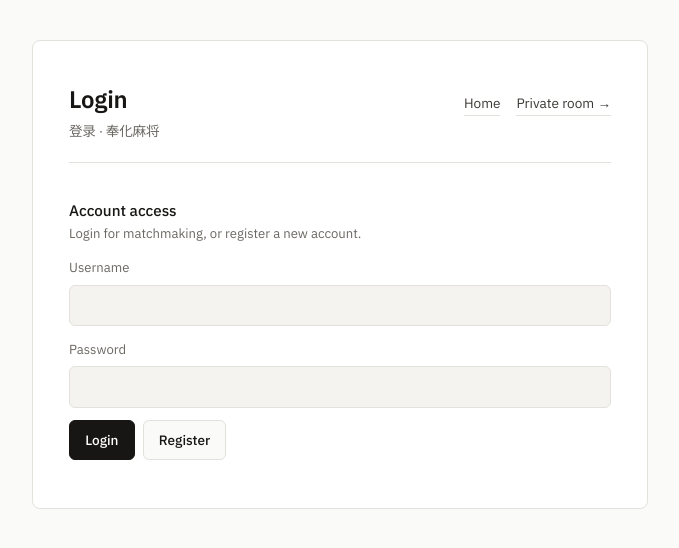
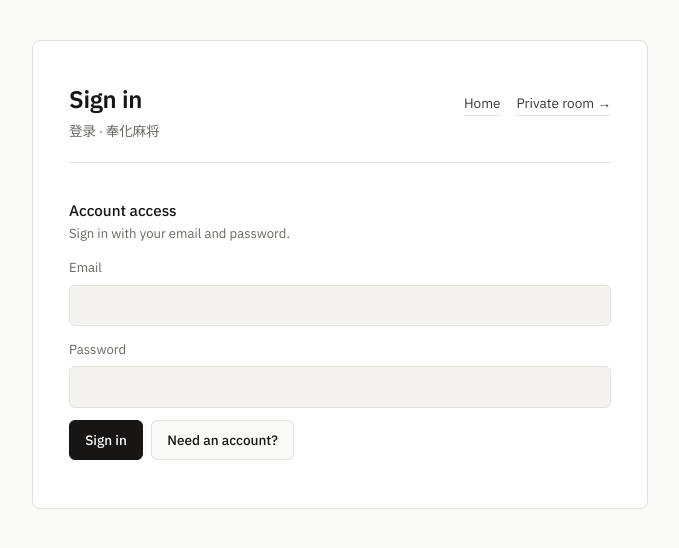
Before and after one commit to PlasmaNeon/fh-mahjong, a React (Vite) app in the folder web/: page /login in a window 1280 px wide. Shown: the top 548 px of the page, without its empty margins (300-979 px from the left). Built offline with nearby package versions, Linux system fonts and the light colour scheme; no server answers; a web font is replaced by a local one.

Commit message:
feat(web): email/password login with sign-in / register toggle

```diff
--- a/web/src/features/auth/Login.tsx
+++ b/web/src/features/auth/Login.tsx
@@ -4,29 +4,30 @@ import { useSocket } from '../../contexts/SocketContext';
 import { getApiUrl } from '../../config';
 import { Page, Shell, Card, PageHeader, Section, ToolsRow, Button, TextLink, Field, Note } from '../../theme';
 
+type Mode = 'login' | 'register';
+
 export default function Login() {
-    const [username, setUsername] = useState('');
+    const [mode, setMode] = useState<Mode>('login');
+    const [email, setEmail] = useState('');
     const [password, setPassword] = useState('');
+    const [displayName, setDisplayName] = useState('');
     const [error, setError] = useState('');
     const navigate = useNavigate();
     const { connect } = useSocket();
 
-    const handleAuth = async (isLogin: boolean) => {
+    const submit = async () => {
+        setError('');
         try {
-            const endpoint = isLogin ? getApiUrl('/api/v1/auth/login') : getApiUrl('/api/v1/auth/register');
-            const res = await fetch(endpoint, {
+            const isRegister = mode === 'register';
+            const endpoint = isRegister ? '/api/v1/auth/register' : '/api/v1/auth/login';
+            const body = isRegister ? { email, password, displayName } : { email, password };
+            const res = await fetch(getApiUrl(endpoint), {
                 method: 'POST',
                 headers: { 'Content-Type': 'application/json' },
-                body: JSON.stringify({ username, password }),
+                body: JSON.stringify(body),
             });
-
             const data = await res.json();
             if (!res.ok) throw new Error(data.error || 'Authentication failed');
-
-            if (!isLogin) {
-                alert('Registration successful! Please login.');
-                return;
-            }
 
             localStorage.setItem('fh_token', data.token);
             connect(data.token);
@@ -41,7 +42,7 @@ export default function Login() {
             <Shell>
                 <Card>
                     <PageHeader
-                        title="Login"
+                        title={mode === 'login' ? 'Sign in' : 'Create account'}
                         subtitle="登录 · 奉化麻将"
                         nav={<>
                             <TextLink to="/">Home</TextLink>
@@ -49,15 +50,35 @@ export default function Login() {
                         </>}
                     />
 
-                    <Section title="Account access" subtitle="Login for matchmaking, or register a new account.">
-                        <Field label="Username" value={username} onChange={e => setUsername(e.target.value)} autoComplete="username" />
-                        <Field label="Password" type="password" value={password} onChange={e => setPassword(e.target.value)} autoComplete="current-password" style={{ marginTop: '0.85rem' }} />
+                    <Section
+                        title="Account access"
+                        subtitle={mode === 'login'
+                            ? 'Sign in with your email and password.'
+                            : 'Register a new account with your email.'}
+                    >
+                        <Field label="Email" type="email" value={email}
+                            onChange={e => setEmail(e.target.value)} autoComplete="email" />
+
+                        {mode === 'register' && (
+                            <Field label="Display name" value={displayName}
+                                onChange={e => setDisplayName(e.target.value)}
+                                autoComplete="nickname" style={{ marginTop: '0.85rem' }} />
+                        )}
+
+                        <Field label="Password" type="password" value={password}
+                            onChange={e => setPassword(e.target.value)}
+                            autoComplete={mode === 'login' ? 'current-password' : 'new-password'}
+                            style={{ marginTop: '0.85rem' }} />
 
                         {error && <Note tone="error">{error}</Note>}
 
                         <ToolsRow>
-                            <Button variant="primary" onClick={() => handleAuth(true)}>Login</Button>
-                            <Button onClick={() => handleAuth(false)}>Register</Button>
+                            <Button variant="primary" onClick={submit}>
+                                {mode === 'login' ? 'Sign in' : 'Create account'}
+                            </Button>
+                            <Button onClick={() => { setError(''); setMode(mode === 'login' ? 'register' : 'login'); }}>
+                                {mode === 'login' ? 'Need an account?' : 'Have an account?'}
+                            </Button>
                         </ToolsRow>
                     </Section>
                 </Card>
```
